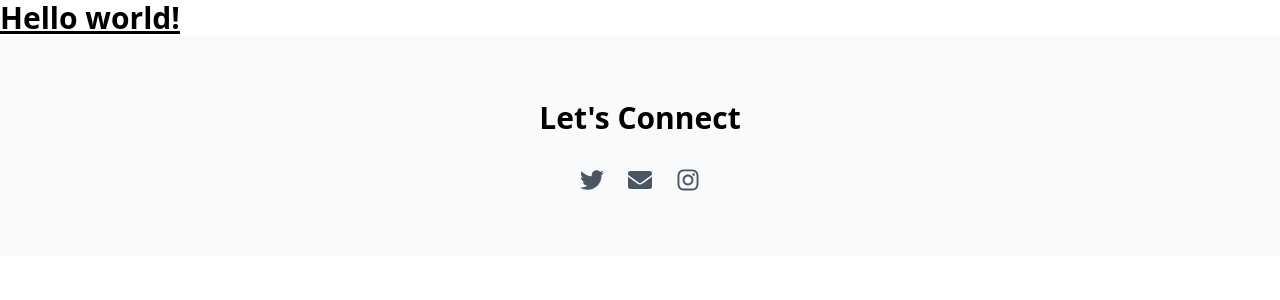
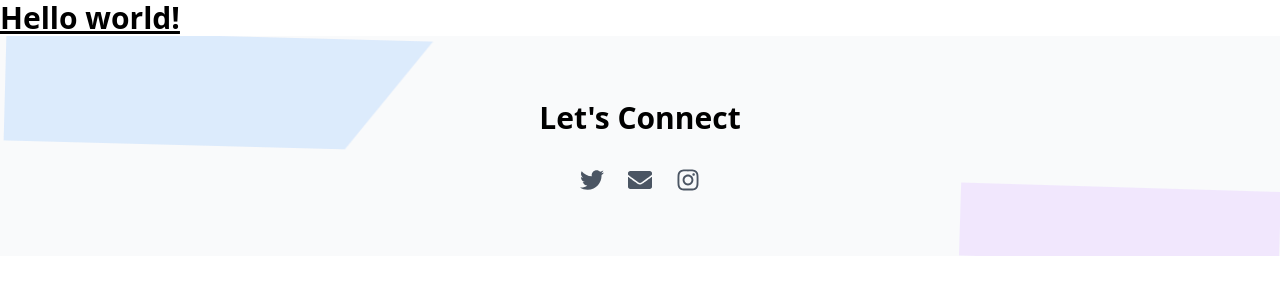
Before and after one commit to 117Isabell/concept_brainstone_art, a React (Vite) app in the folder client/: page / in a window 1280 px wide. Shown: the top 300 px of the page. Built offline with nearby package versions, Linux system fonts and the light colour scheme.

Commit message:
feat: add some animations

```diff
--- a/client/package.json
+++ b/client/package.json
@@ -11,7 +11,8 @@
   },
   "dependencies": {
     "react": "^18.3.1",
-    "react-dom": "^18.3.1"
+    "react-dom": "^18.3.1",
+    "react-icons": "^5.4.0"
   },
   "devDependencies": {
     "@eslint/js": "^9.15.0",
--- /dev/null
+++ b/client/src/components/homepage/AnimatedShapes/ PurpleShape.tsx
@@ -0,0 +1,14 @@
+"use client";
+
+import { motion } from "framer-motion";
+
+const PurpleShape = () => (
+  <motion.div
+    className="absolute top-0 left-0 w-1/2 h-3/4 bg-purple-500 origin-top-left"
+    animate={{ rotate: [0, 2, 0], x: [-10, 10, -10] }}
+    transition={{ duration: 6, repeat: Infinity, ease: "easeInOut" }}
+    style={{ clipPath: "polygon(0 0, 100% 0, 80% 100%, 0 100%)" }}
+  />
+);
+
+export default PurpleShape;
--- /dev/null
+++ b/client/src/components/homepage/AnimatedShapes/YellowShape.tsx
@@ -0,0 +1,14 @@
+"use client";
+
+import { motion } from "framer-motion";
+
+const YellowShape = () => (
+  <motion.div
+    className="absolute top-10 right-10 w-64 h-40 bg-yellow-400"
+    animate={{ y: [-5, 5, -5], rotate: [-2, 2, -2] }}
+    transition={{ duration: 5, repeat: Infinity, ease: "easeInOut" }}
+    style={{ clipPath: "polygon(0 0, 100% 0, 100% 100%, 20% 100%)" }}
+  />
+);
+
+export default YellowShape;
--- /dev/null
+++ b/client/src/components/homepage/AnimatedShapes/index.ts
@@ -0,0 +1,3 @@
+export { default as PurpleShape } from "./PurpleShape";
+export { default as YellowShape } from "./YellowShape";
+export { default as BlueShape } from "./BlueShape";
--- a/client/src/components/homepage/contact.tsx
+++ b/client/src/components/homepage/contact.tsx
@@ -1,5 +1,6 @@
 import React from "react";
 import { FaTwitter, FaEnvelope, FaInstagram } from "react-icons/fa";
+import { motion } from "framer-motion";
 
 const Contact: React.FC = () => {
   const socialLinks = [
@@ -21,21 +22,61 @@ const Contact: React.FC = () => {
   ];
 
   return (
-    <section className="py-16 bg-gray-50" id="contact">
-      <div className="container mx-auto px-4 text-center">
-        <h2 className="text-3xl font-bold mb-8">Let's Connect</h2>
+    <section className="py-16 bg-gray-50 relative overflow-hidden" id="contact">
+      <motion.div
+        className="absolute top-0 left-0 w-1/3 h-1/2 bg-blue-200 opacity-50"
+        animate={{
+          x: [-10, 10, -10],
+          rotate: [0, 2, 0],
+        }}
+        transition={{
+          duration: 6,
+          repeat: Infinity,
+          ease: "easeInOut",
+        }}
+        style={{
+          clipPath: "polygon(0 0, 100% 0, 80% 100%, 0 100%)",
+        }}
+      />
+
+      <motion.div
+        className="absolute bottom-0 right-0 w-1/4 h-1/3 bg-purple-200 opacity-50"
+        animate={{
+          y: [-5, 5, -5],
+          rotate: [-2, 2, -2],
+        }}
+        transition={{
+          duration: 5,
+          repeat: Infinity,
+          ease: "easeInOut",
+        }}
+      />
+
+      <div className="container mx-auto px-4 text-center relative z-10">
+        <motion.h2
+          className="text-3xl font-bold mb-8"
+          initial={{ opacity: 0, y: -20 }}
+          animate={{ opacity: 1, y: 0 }}
+          transition={{ duration: 0.5 }}
+        >
+          Let's Connect
+        </motion.h2>
 
         <div className="flex justify-center gap-6">
           {socialLinks.map((link, index) => (
-            <a
+            <motion.a
               key={index}
               href={link.href}
               target="_blank"
               rel="noopener noreferrer"
               className="text-gray-600 hover:text-blue-600"
+              initial={{ opacity: 0, y: 20 }}
+              animate={{ opacity: 1, y: 0 }}
+              transition={{ duration: 0.5, delay: index * 0.1 }}
+              whileHover={{ scale: 1.1 }}
             >
               {link.icon}
-            </a>
+            </motion.a>
           ))}
         </div>
       </div>
```
Also changed, not shown: client/src/components/homepage/AnimatedShapes/BlueShape.tsx (added), 1 other file (tests, documents, lock files or other folders).
